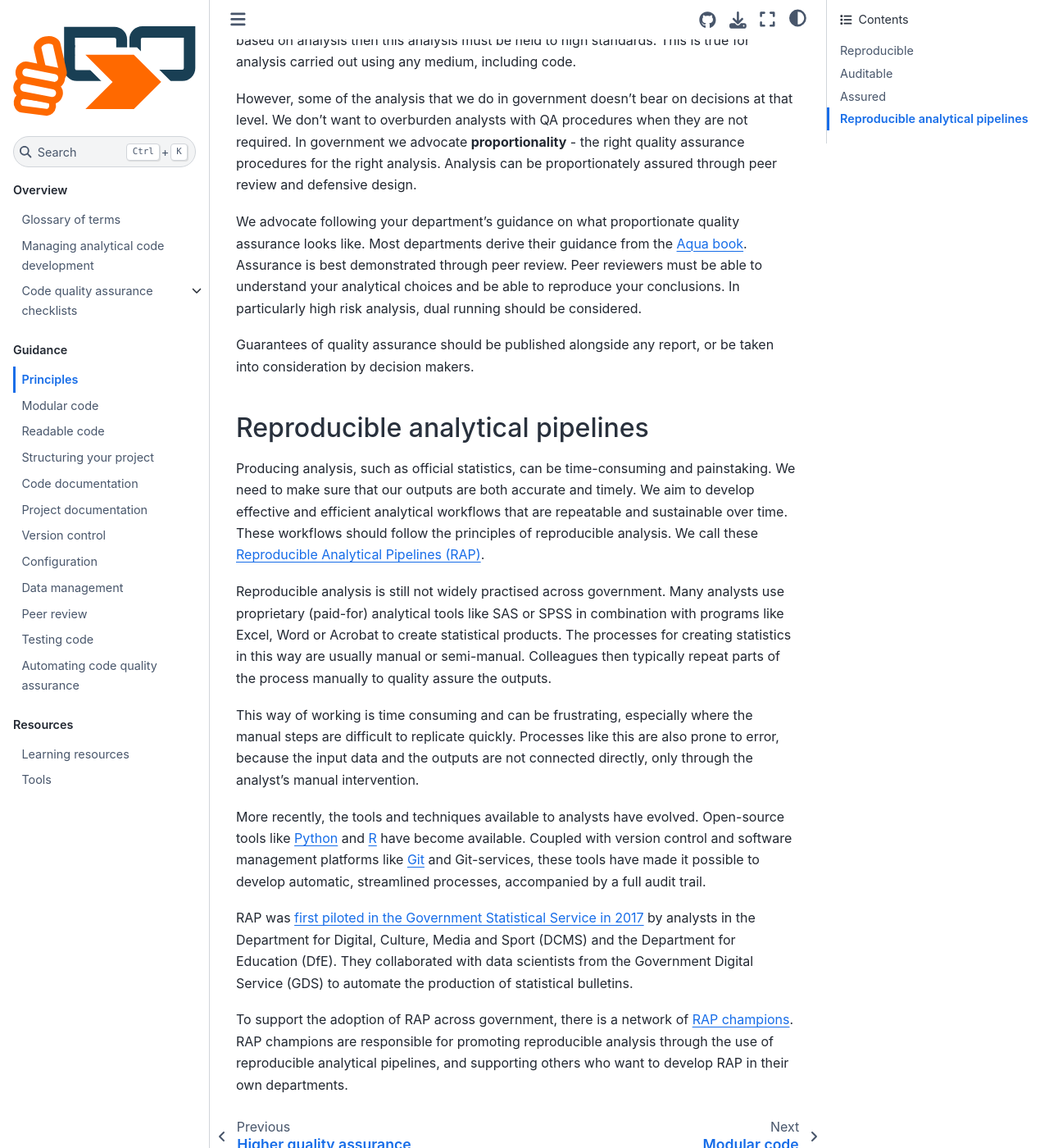
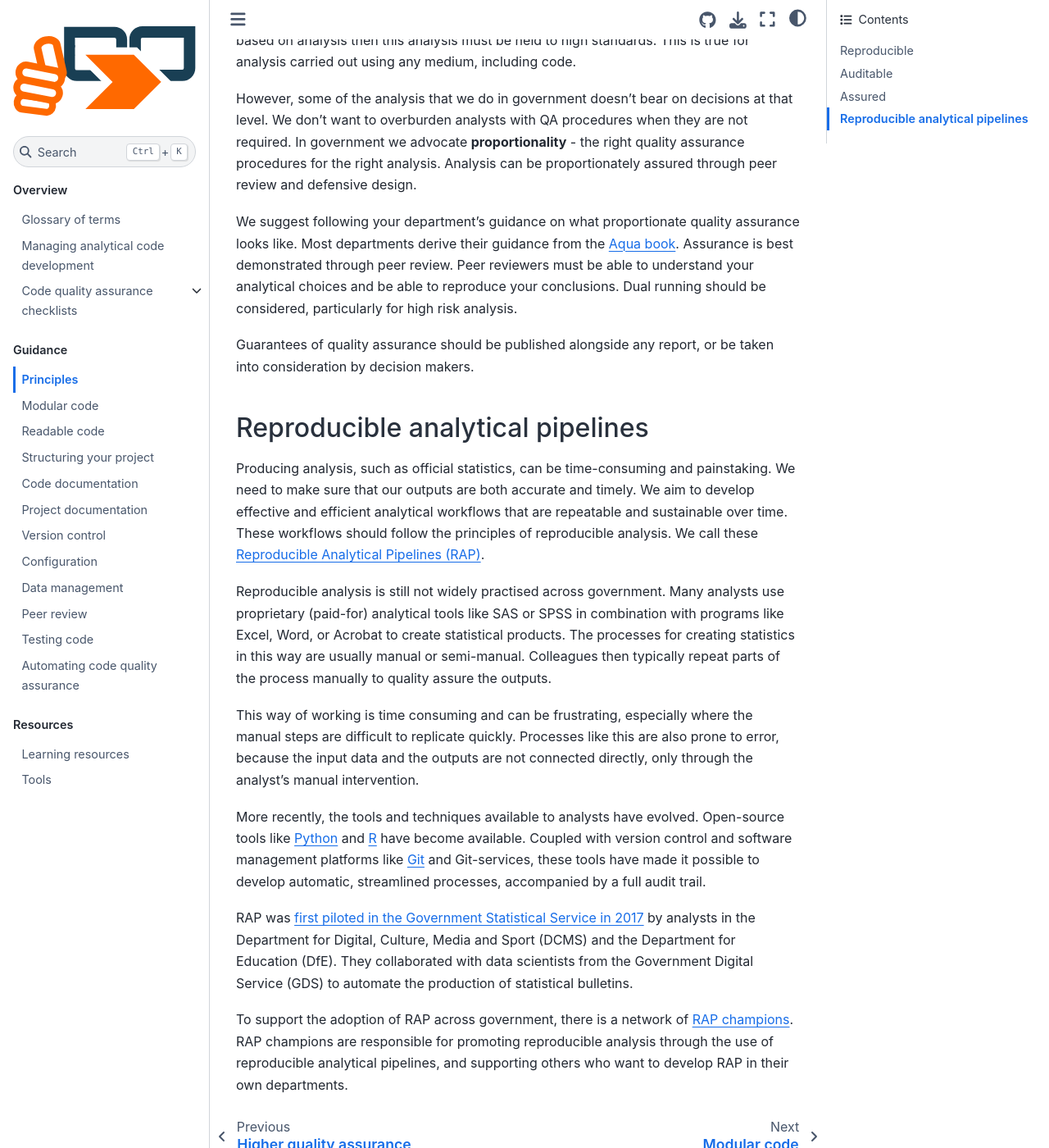
Before and after one commit to best-practice-and-impact/qa-of-code-guidance, a Jupyter Book: the page built from book/principles.md, in a window 1280 px wide and 1400 px high, scrolled down 2489 px. Shown: the whole window at 82% size. Built offline with Jupyter Book 1.0.4 settings and Sphinx 7.4.7 and the Sphinx Book theme 1.1.4, drawn with Linux system fonts in a browser that asks for light colours; some of the changed text lies outside the part shown.

Commit message:
minor punctuation edits on Principles

```diff
--- a/book/principles.md
+++ b/book/principles.md
@@ -1,6 +1,6 @@
 # Principles
 
-When we do analysis it must be fit for purpose.
+When we do analysis, it must be fit for purpose.
 If it isn't, we risk misinforming decisions.
 Bad analysis can result in harm or misallocation of public funds.
 As such, we must take the right steps to ensure high quality analysis.
@@ -46,7 +46,7 @@
 
 Reproducibility is the only thing that you can guarantee in your analysis.
 It is the first pillar of good analysis.
-If you can't prove that you can run the same analysis, with the same data, and obtain the same results then you are not adding a valuable analysis.
+If you can't prove that you can run the same analysis, with the same data, and obtain the same results, then you are not adding a valuable analysis.
 The additional assurances of peer review, rigorous testing,
 and validity are secondary to being able to reproduce any analysis that you carry out in a proportionate amount of time.
 
@@ -98,11 +98,11 @@
 In government we advocate **proportionality** - the right quality assurance procedures for the right analysis.
 Analysis can be proportionately assured through peer review and defensive design.
 
-We advocate following your department's guidance on what proportionate quality assurance looks like.
+We suggest following your department's guidance on what proportionate quality assurance looks like.
 Most departments derive their guidance from the [Aqua book](https://www.gov.uk/government/publications/the-aqua-book-guidance-on-producing-quality-analysis-for-government).
 Assurance is best demonstrated through peer review.
 Peer reviewers must be able to understand your analytical choices and be able to reproduce your conclusions.
-In particularly high risk analysis, dual running should be considered.
+Dual running should be considered, particularly for high risk analysis.
 
 Guarantees of quality assurance should be published alongside any report, or be taken into consideration by decision makers.
 
@@ -116,7 +116,7 @@
 We call these [Reproducible Analytical Pipelines (RAP)](https://analysisfunction.civilservice.gov.uk/support/reproducible-analytical-pipelines/).
 
 Reproducible analysis is still not widely practised across government.
-Many analysts use proprietary (paid-for) analytical tools like SAS or SPSS in combination with programs like Excel, Word or Acrobat to create statistical products.
+Many analysts use proprietary (paid-for) analytical tools like SAS or SPSS in combination with programs like Excel, Word, or Acrobat to create statistical products.
 The processes for creating statistics in this way are usually manual or semi-manual.
 Colleagues then typically repeat parts of the process manually to quality assure the outputs.
 
```
